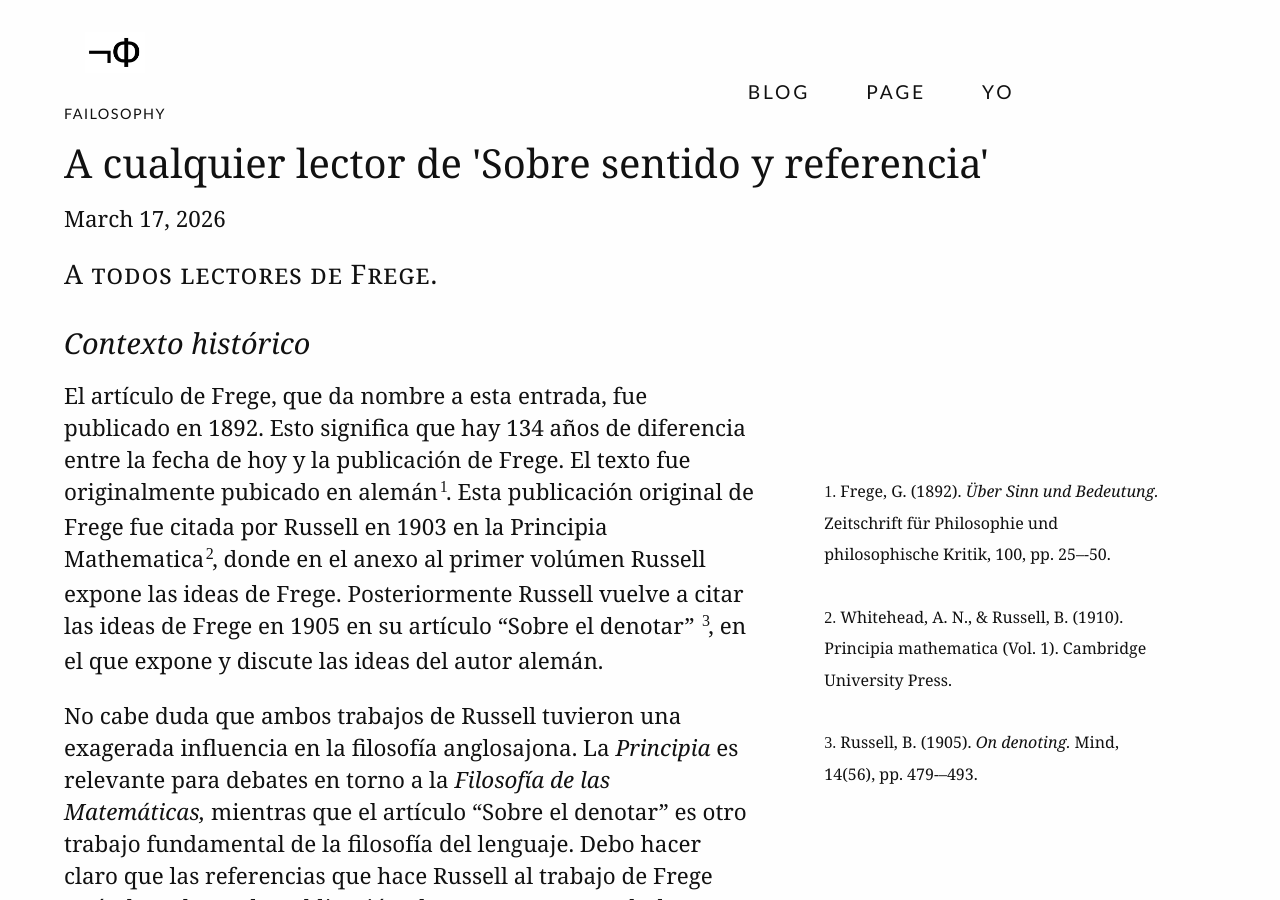
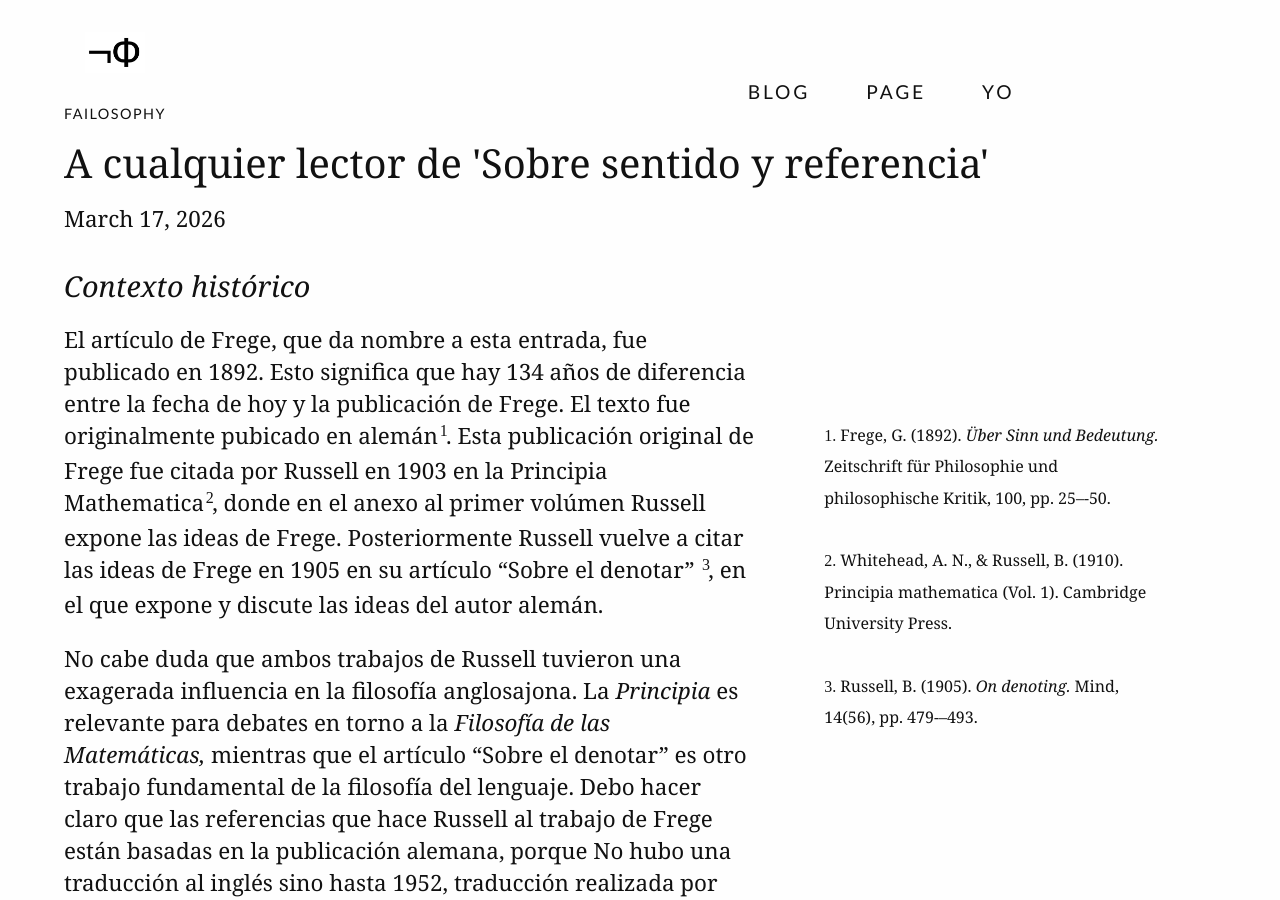
Before and after one commit to Oiuhukt/failosophy, a Jekyll site: the page built from _posts/2026-03-27-frege.md, in a window 1280 px wide and 900 px high. Built offline with Jekyll 4.4.1, drawn with Linux system fonts in a browser that asks for light colours; some web fonts are replaced.

```diff
--- a/_posts/2026-03-27-frege.md
+++ b/_posts/2026-03-27-frege.md
@@ -4,8 +4,6 @@
 date: 2026-03-17
 categories: profesor academia filosofía escritura
 ---
-
-{% newthought 'A todos lectores de Frege.' %}
 
 <!--more-->
 
```
